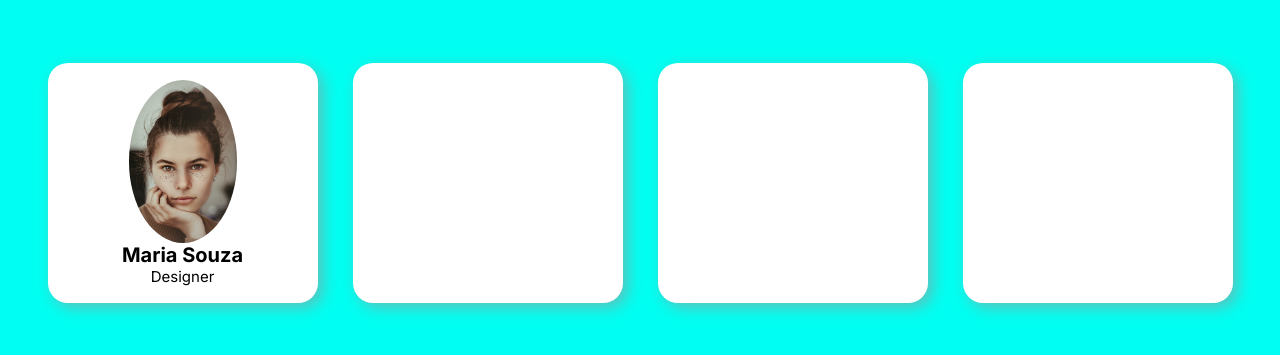
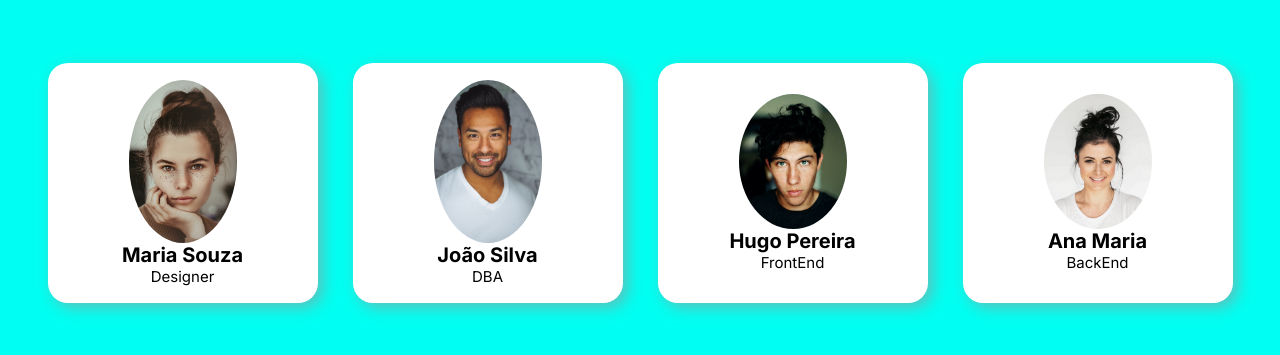
Before and after one commit to rebeca0605/funcionarios, a plain HTML site: page index.html in a window 1280 px wide. Shown: the part 217-572 px from the top of the page. Drawn offline with Linux system fonts and the light colour scheme.

Commit message:
Inicio da atividade 12/08 2.0

```diff
--- a/index.html
+++ b/index.html
@@ -21,13 +21,19 @@
         <p>Designer</p>
     </div>
     <div class="container" id="container">
-        <!-- <img src="./img/joao.jpg" alt=""> -->
+        <img src="./img/joao.jpg" alt="">
+        <span>João Silva</span>
+        <p>DBA</p>
     </div>
     <div class="container" id="container">
-        <!-- <img src="./img/hugo.jpg" alt=""> -->
+        <img src="./img/hugo.jpg" alt="">
+        <span>Hugo Pereira</span>
+        <p>FrontEnd</p>
     </div>
     <div class="container" id="container">
-        <!-- <img src="./img/ana.jpg" alt=""> -->
+        <img src="./img/ana.jpg" alt="">
+        <span>Ana Maria</span>
+        <p>BackEnd</p>
     </div>
 </body>
 
```
